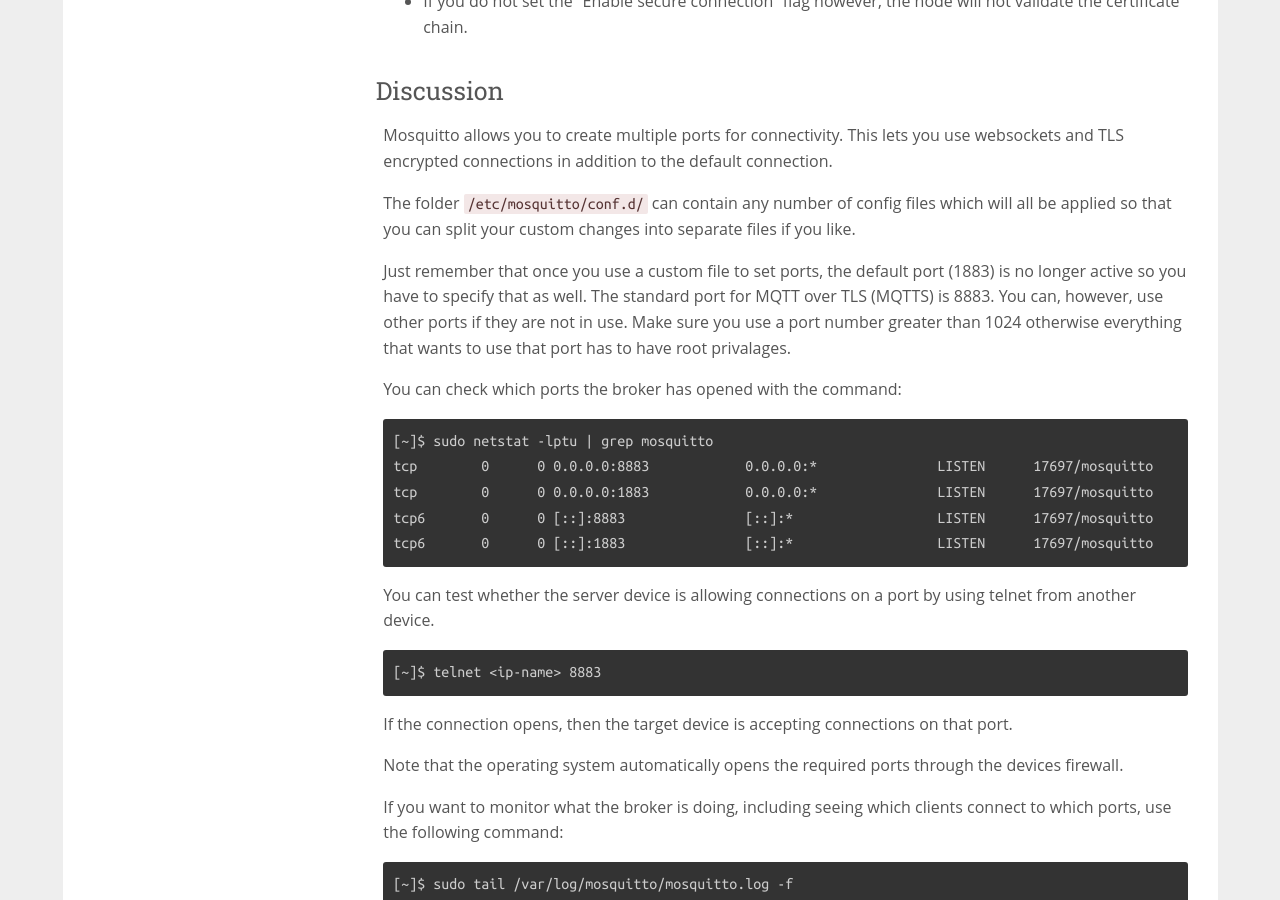
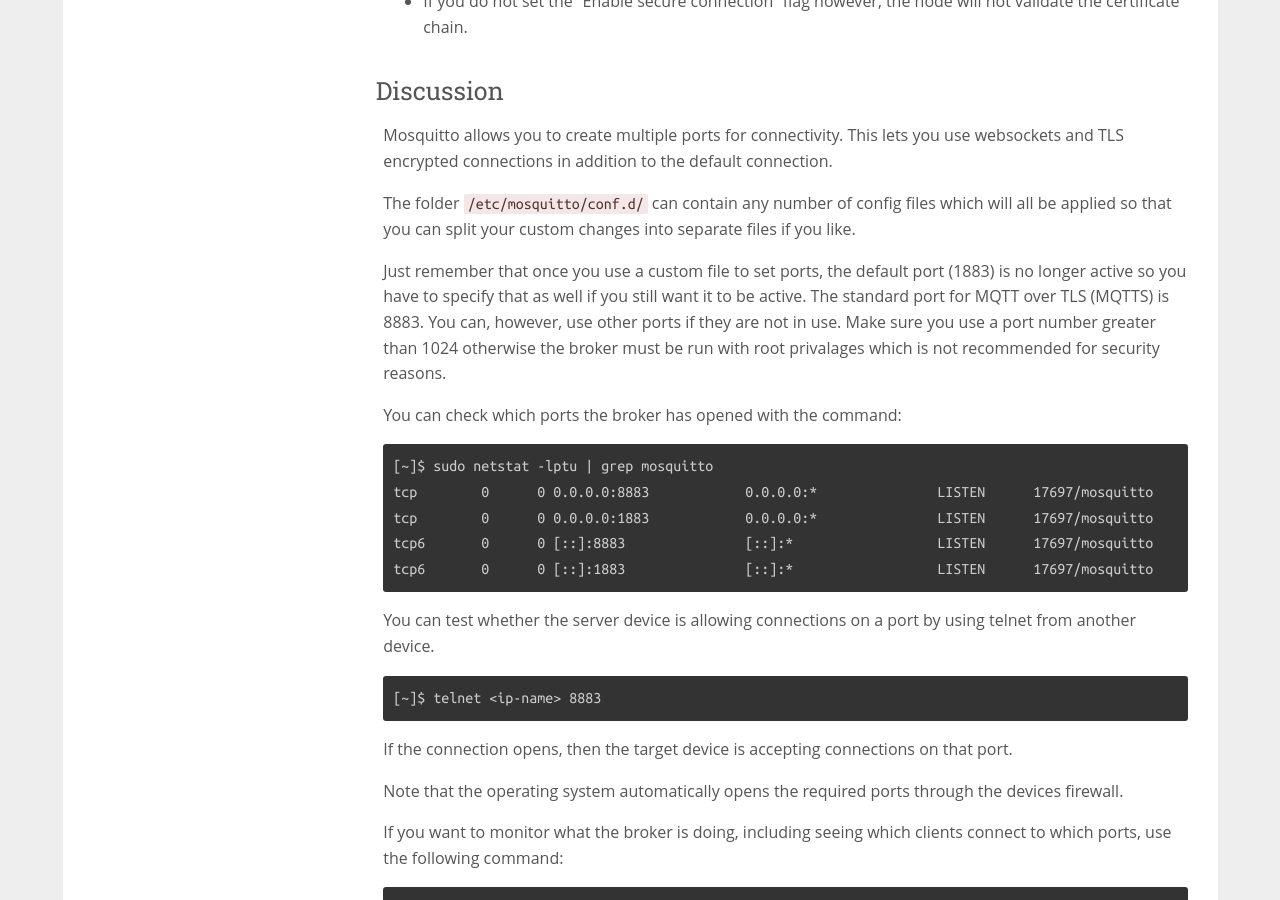
Before and after one commit to node-red/cookbook.nodered.org, a Jekyll site: the page built from mqtt/tls-connect-to-broker.md, in a window 1280 px wide and 900 px high, scrolled down 2766 px. Built offline with Jekyll 4.4.1, drawn with Linux system fonts in a browser that asks for light colours; nearby versions of some CDN libraries.

Commit message:
clarify port usage

```diff
--- a/mqtt/tls-connect-to-broker.md
+++ b/mqtt/tls-connect-to-broker.md
@@ -95,7 +95,7 @@ Mosquitto allows you to create multiple ports for connectivity. This lets you us
 
 The folder `/etc/mosquitto/conf.d/` can contain any number of config files which will all be applied so that you can split your custom changes into separate files if you like.
 
-Just remember that once you use a custom file to set ports, the default port (1883) is no longer active so you have to specify that as well. The standard port for MQTT over TLS (MQTTS) is 8883. You can, however, use other ports if they are not in use. Make sure you use a port number greater than 1024 otherwise everything that wants to use that port has to have root privalages.
+Just remember that once you use a custom file to set ports, the default port (1883) is no longer active so you have to specify that as well if you still want it to be active. The standard port for MQTT over TLS (MQTTS) is 8883. You can, however, use other ports if they are not in use. Make sure you use a port number greater than 1024 otherwise the broker must be run with root privalages which is not recommended for security reasons.
 
 You can check which ports the broker has opened with the command:
 
```
